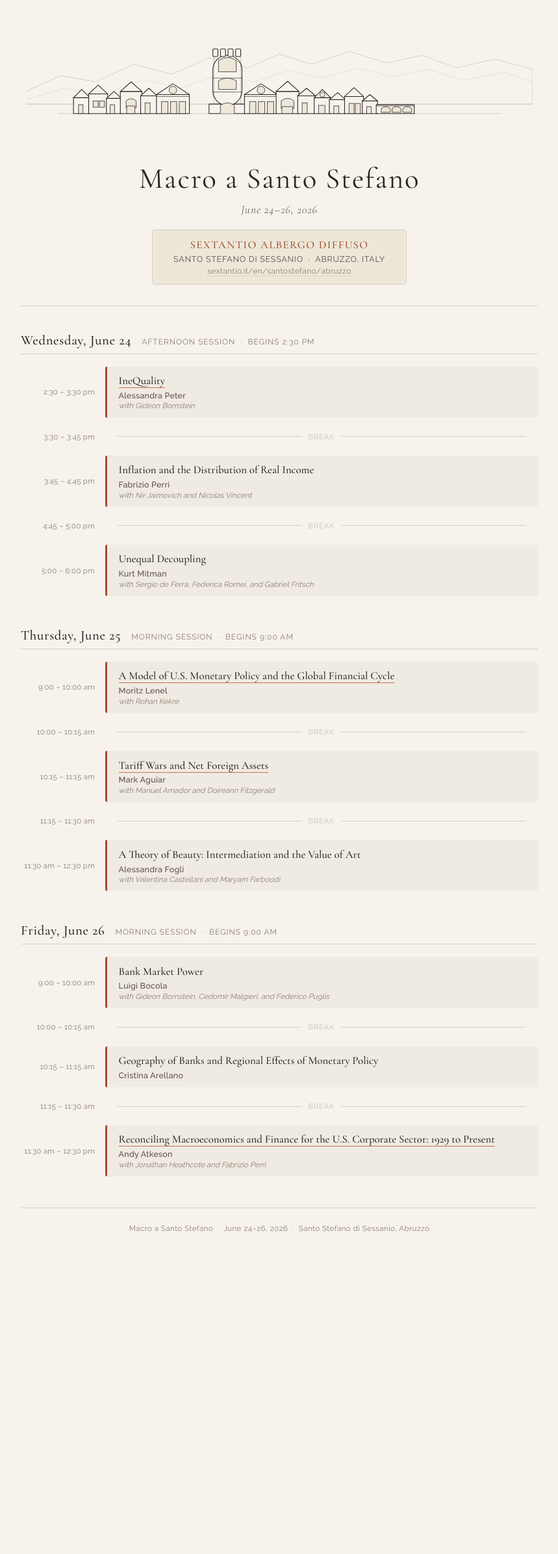
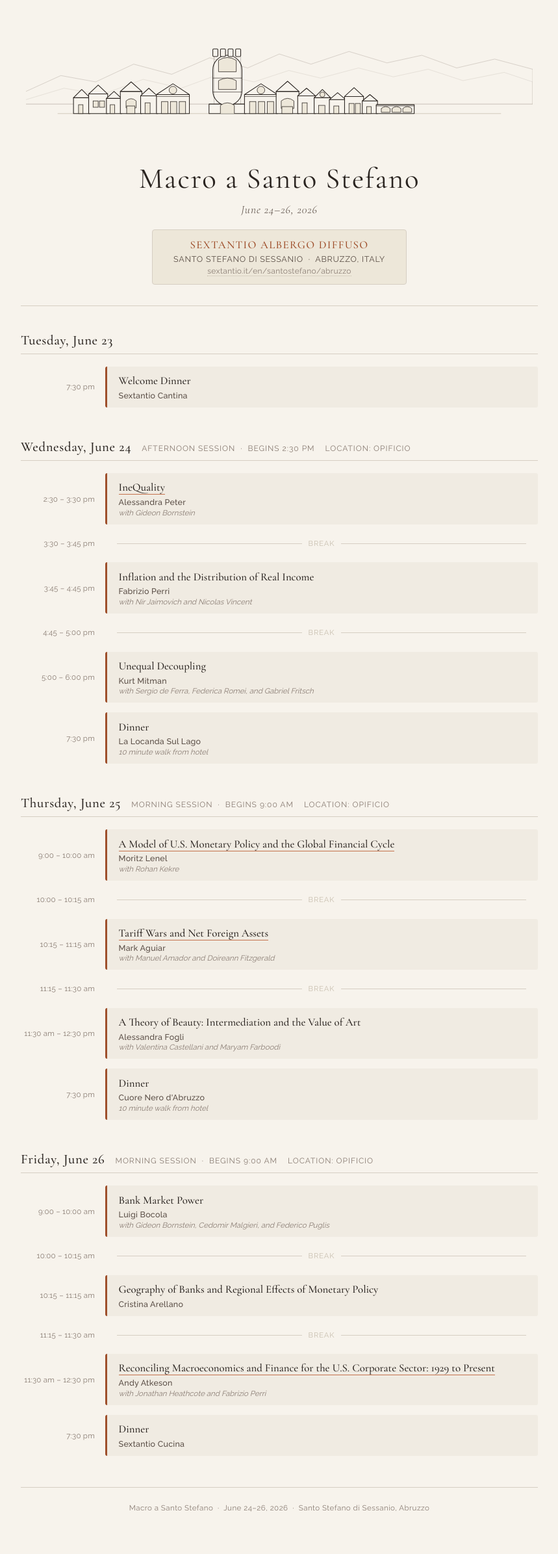
Before and after one commit to markaguiar/markaguiar.github.io, a Jekyll site: the page santostefano/index.html, which Jekyll copies as it is, in a window 1280 px wide. Shown: the whole page at 65% size, without its empty margins (210-1069 px from the left). Built offline with Jekyll 4.4.1, drawn with Linux system fonts in a browser that asks for light colours; before the commit the page ends 1961 px from its top, so only the background shows below that.

Commit message:
Update index.html

```diff
--- a/santostefano/index.html
+++ b/santostefano/index.html
@@ -130,6 +130,14 @@
     font-weight: 500;
     color: var(--ink);
     letter-spacing: 0.03em;
+  }
+
+  .day-location {
+    font-size: 0.75rem;
+    font-weight: 400;
+    color: var(--ink-light);
+    letter-spacing: 0.08em;
+    text-transform: uppercase;
   }
 
   .day-session {
@@ -406,11 +414,26 @@
 <!-- ═══════════════════ SCHEDULE ═══════════════════ -->
 <main class="schedule">
 
-  <!-- DAY 1 -->
+  <!-- DAY 0 -->
+  <section class="day-section">
+    <div class="day-header">
+      <span class="day-name">Tuesday, June 23</span>
+    </div>
+    <div class="session-row">
+      <div class="time-col">7:30 pm</div>
+      <div class="slot slot-paper">
+        <div class="paper-title">Welcome Dinner</div>
+        <div class="paper-presenter">Sextantio Cantina</div>
+      </div>
+    </div>
+  </section>
+
+    <!-- DAY 1 -->
   <section class="day-section">
     <div class="day-header">
       <span class="day-name">Wednesday, June 24</span>
       <span class="day-session">Afternoon Session &nbsp;·&nbsp; begins 2:30 pm</span>
+      <span class="day-location">Location: Opificio</span>
     </div>
 
     <div class="session-row">
@@ -445,6 +468,15 @@
         <div class="paper-coauthors">with Sergio de Ferra, Federica Romei, and Gabriel Fritsch</div>
       </div>
     </div>
+    <div style="height: 0.75rem;"></div>
+    <div class="session-row">
+      <div class="time-col">7:30 pm</div>
+      <div class="slot slot-paper">
+        <div class="paper-title">Dinner</div>
+        <div class="paper-presenter">La Locanda Sul Lago</div>
+        <div class="paper-coauthors">10 minute walk from hotel</div>
+      </div>
+    </div>
   </section>
 
   <!-- DAY 2 -->
@@ -452,6 +484,7 @@
     <div class="day-header">
       <span class="day-name">Thursday, June 25</span>
       <span class="day-session">Morning Session &nbsp;·&nbsp; begins 9:00 am</span>
+      <span class="day-location">Location: Opificio</span>
     </div>
 
     <div class="session-row">
@@ -486,6 +519,15 @@
         <div class="paper-coauthors">with Valentina Castellani and Maryam Farboodi</div>
       </div>
     </div>
+    <div style="height: 0.75rem;"></div>
+    <div class="session-row">
+      <div class="time-col">7:30 pm</div>
+      <div class="slot slot-paper">
+        <div class="paper-title">Dinner</div>
+        <div class="paper-presenter">Cuore Nero d'Abruzzo</div>
+        <div class="paper-coauthors">10 minute walk from hotel</div>
+      </div>
+    </div>
   </section>
 
   <!-- DAY 3 -->
@@ -493,6 +535,7 @@
     <div class="day-header">
       <span class="day-name">Friday, June 26</span>
       <span class="day-session">Morning Session &nbsp;·&nbsp; begins 9:00 am</span>
+      <span class="day-location">Location: Opificio</span>
     </div>
 
     <div class="session-row">
@@ -526,6 +569,14 @@
         <div class="paper-coauthors">with Jonathan Heathcote and Fabrizio Perri</div>
       </div>
     </div>
+    <div style="height: 0.75rem;"></div>
+    <div class="session-row">
+      <div class="time-col">7:30 pm</div>
+      <div class="slot slot-paper">
+        <div class="paper-title">Dinner</div>
+        <div class="paper-presenter">Sextantio Cucina</div>
+      </div>
+    </div>
   </section>
 
 </main>
```
